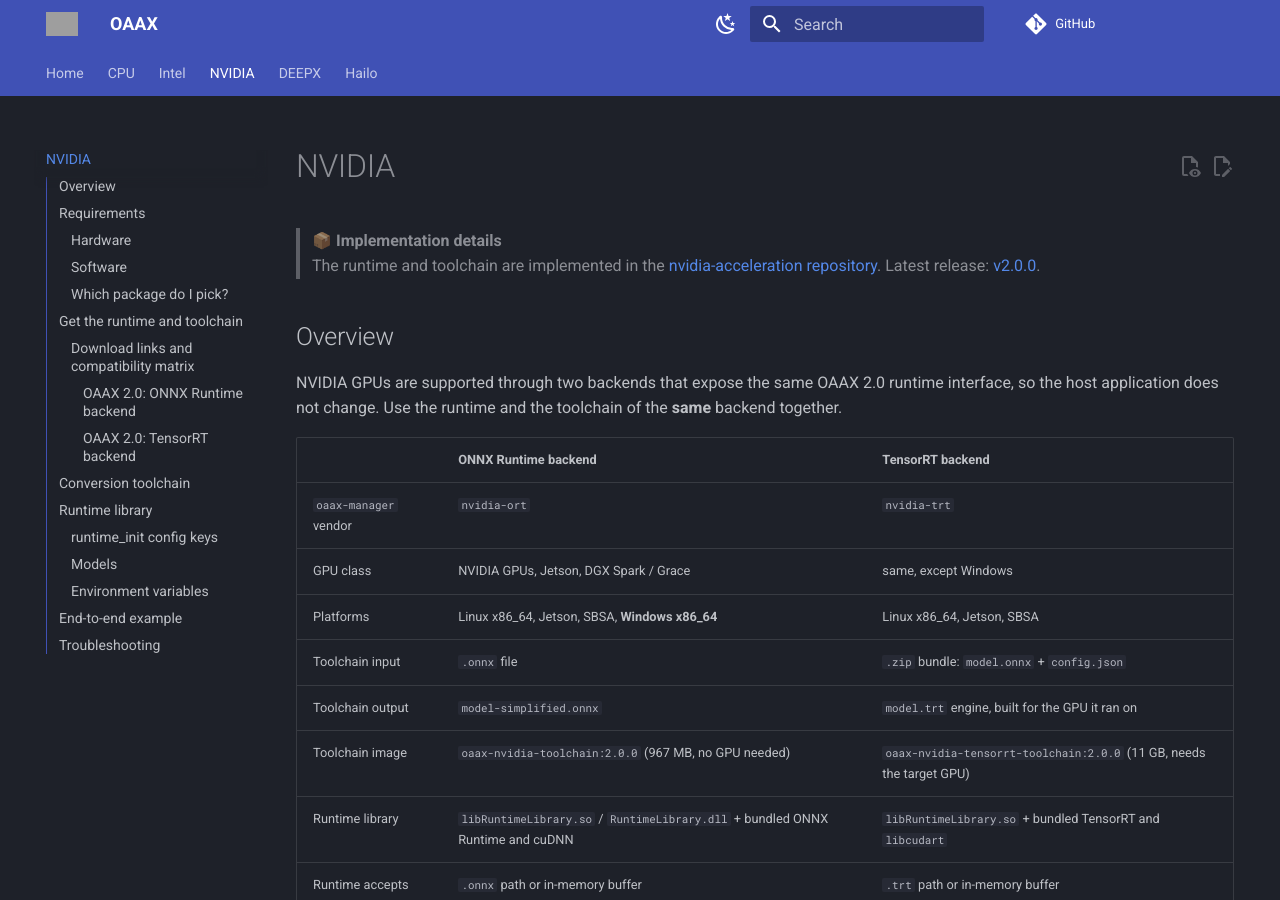
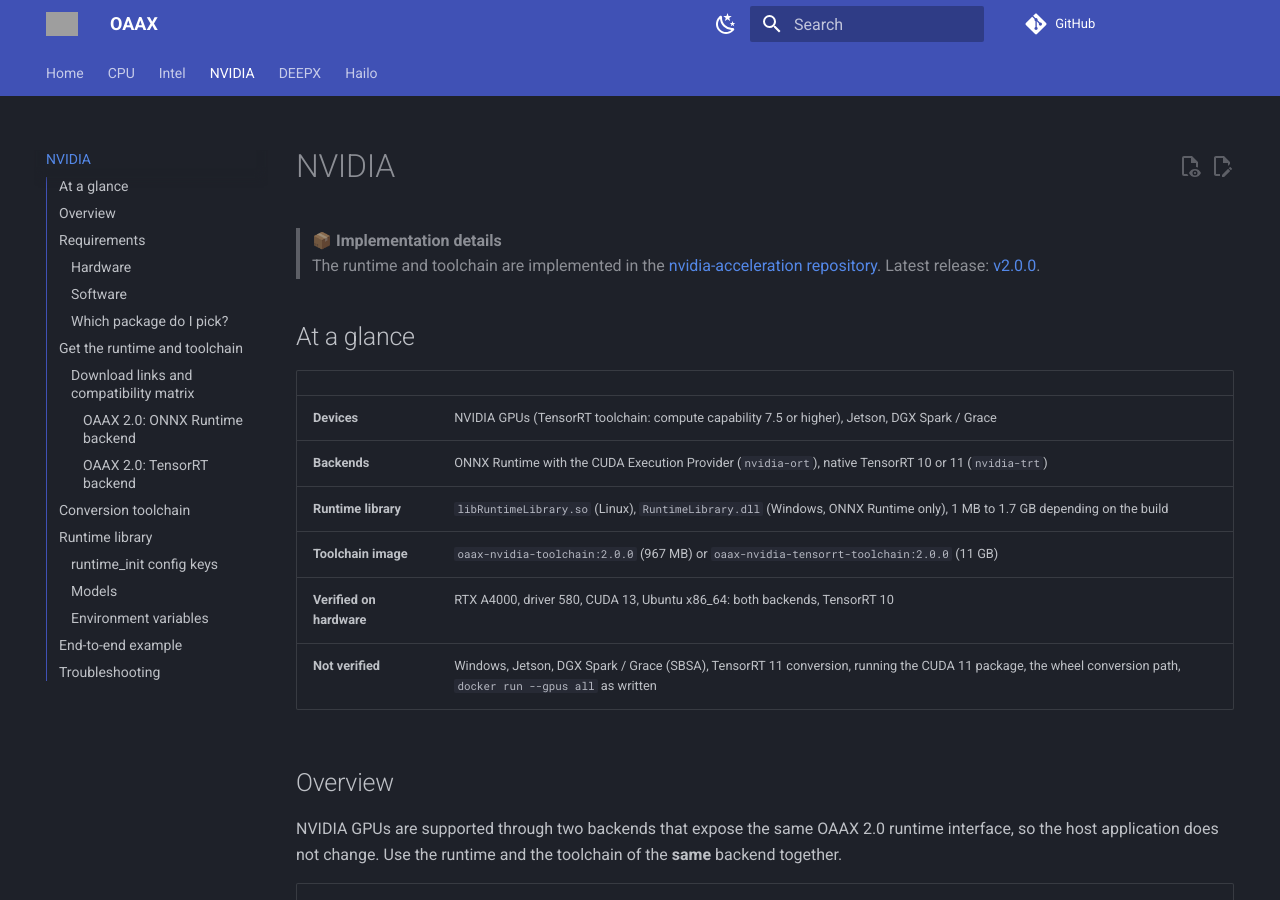
Before and after one commit to OAAX-standard/OAAX, an MkDocs documentation site: the page built from docs/NVIDIA.md, in a window 1280 px wide and 900 px high. Built offline with MkDocs 1.6.1 and Material for MkDocs 9.7.7, drawn with Linux system fonts in a browser that asks for light colours; comment, search, counter and statistics services are not loaded; grey boxes are pictures that could not be loaded.

Commit message:
docs(nvidia): add the At a glance block with what was and was not verified on hardware
Co-Authored-By: Claude Sonnet 5.5 <noreply@anthropic.com>
Claude-Session: https://claude.ai/code/session_01M2u3w5YV2HbmweduNp4Xok
Signed-off-by: Ayoub Assis <79724149+ayoubassis@users.noreply.github.com>

```diff
--- a/docs/NVIDIA.md
+++ b/docs/NVIDIA.md
@@ -1,5 +1,16 @@
 > **📦 Implementation details**
 > The runtime and toolchain are implemented in the [nvidia-acceleration repository](https://github.com/OAAX-standard/nvidia-acceleration){:target="_blank"}. Latest release: [v2.0.0](https://github.com/OAAX-standard/nvidia-acceleration/releases/tag/v2.0.0){:target="_blank"}.
+
+## At a glance
+
+| | |
+| --- | --- |
+| **Devices** | NVIDIA GPUs (TensorRT toolchain: compute capability 7.5 or higher), Jetson, DGX Spark / Grace |
+| **Backends** | ONNX Runtime with the CUDA Execution Provider (`nvidia-ort`), native TensorRT 10 or 11 (`nvidia-trt`) |
+| **Runtime library** | `libRuntimeLibrary.so` (Linux), `RuntimeLibrary.dll` (Windows, ONNX Runtime only), 1 MB to 1.7 GB depending on the build |
+| **Toolchain image** | `oaax-nvidia-toolchain:2.0.0` (967 MB) or `oaax-nvidia-tensorrt-toolchain:2.0.0` (11 GB) |
+| **Verified on hardware** | RTX A4000, driver 580, CUDA 13, Ubuntu x86_64: both backends, TensorRT 10 |
+| **Not verified** | Windows, Jetson, DGX Spark / Grace (SBSA), TensorRT 11 conversion, running the CUDA 11 package, the wheel conversion path, `docker run --gpus all` as written |
 
 ## Overview
 
```
